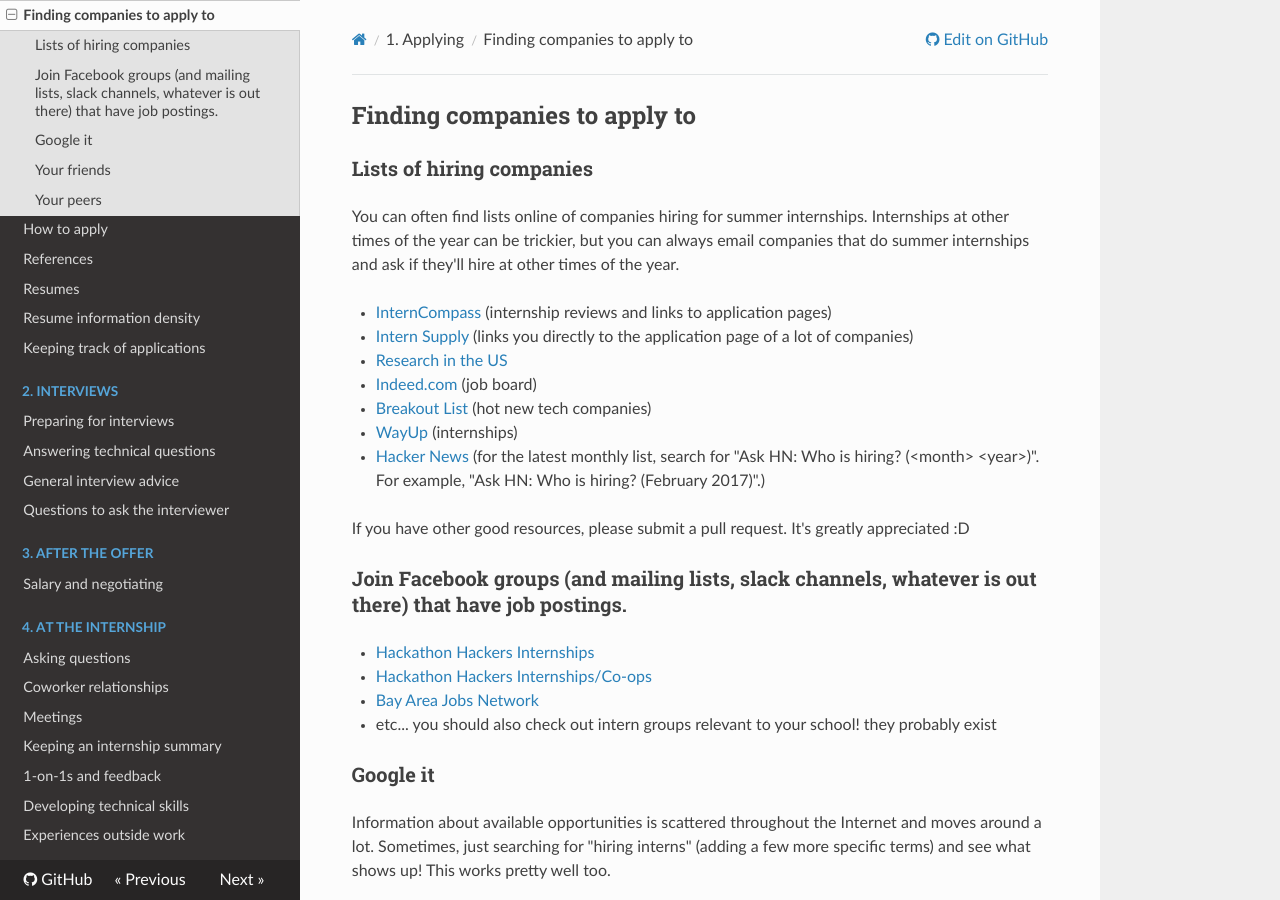
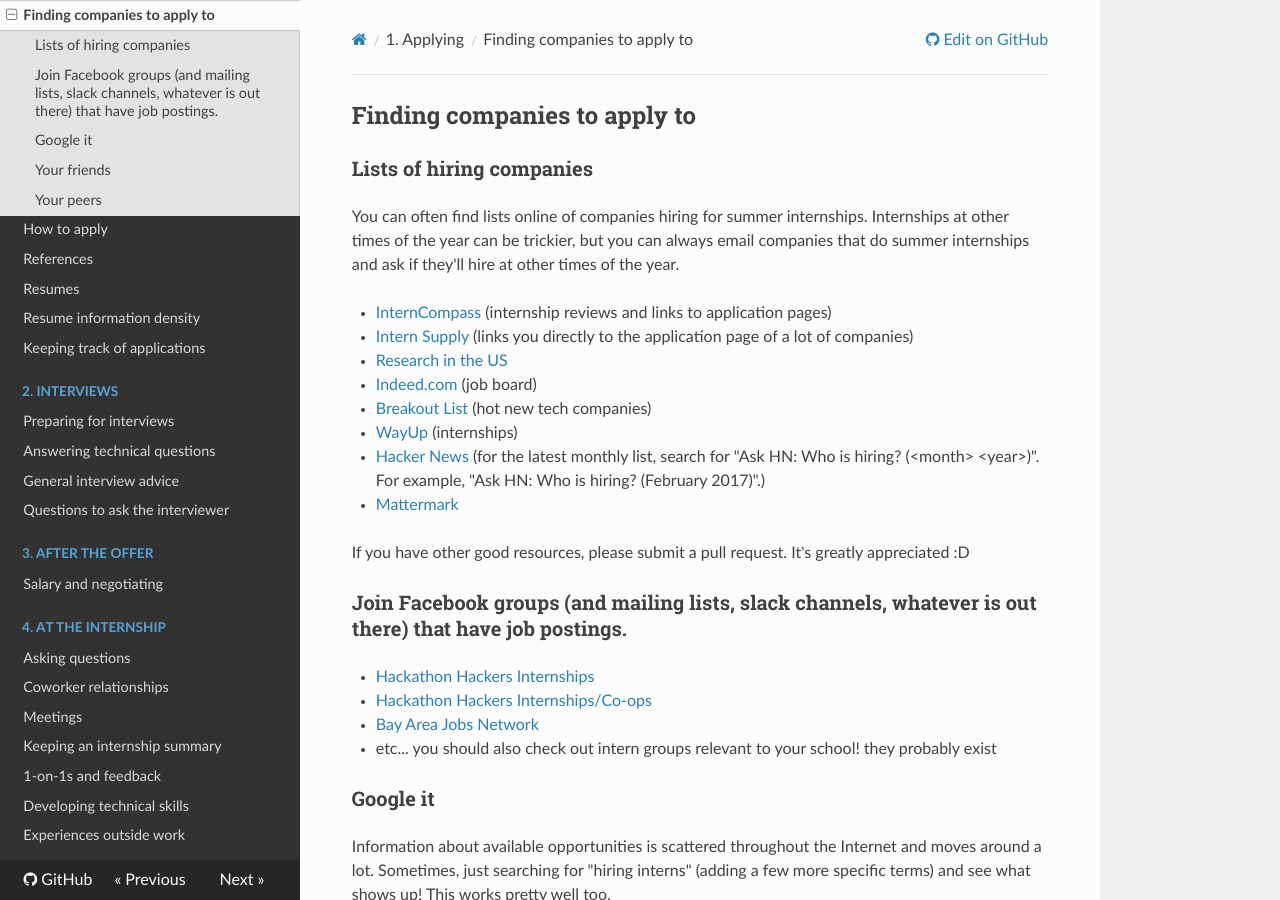
Before and after one commit to evykassirer/playing-the-internship-game, an MkDocs documentation site: the page built from docs/1-Applying/finding_companies_to_apply_to.md, in a window 1280 px wide and 900 px high. Built offline with MkDocs 1.6.1, drawn with Linux system fonts in a browser that asks for light colours; nearby versions of some CDN libraries; old or Windows-style settings are respelled for this version of MkDocs.

Commit message:
add mattermark

```diff
--- a/docs/1-Applying/finding_companies_to_apply_to.md
+++ b/docs/1-Applying/finding_companies_to_apply_to.md
@@ -11,6 +11,7 @@
 - [Breakout List](https://breakoutlist.com/all) (hot new tech companies)
 - [WayUp](https://www.wayup.com/) (internships)
 - [Hacker News](https://news.ycombinator.com/) (for the latest monthly list, search for "Ask HN: Who is hiring? (&lt;month> &lt;year>)". For example, "Ask HN: Who is hiring? (February 2017)".)
+- [Mattermark](https://mattermark.com/)
 
 If you have other good resources, please submit a pull request. It's greatly appreciated :D
 
```
